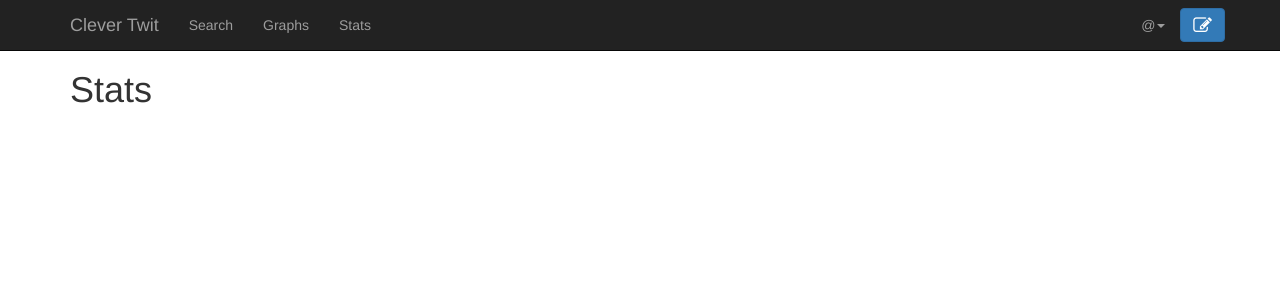
After one commit to daviesjamie/3yp, a Django app: template client/clever_twit/templates/stats.html in a window 1280 px wide. The commit adds this page. Shown: the top 300 px of the page. Run offline with Django 3.2, Linux system fonts and the light colour scheme; the template is opened without the code that fills it, so the values that code supplies are empty; some libraries are stand-ins or nearby versions.

Commit message:
Added template pages for graphs, stats and search.

```diff
--- a/client/clever_twit/templates/default.html
+++ b/client/clever_twit/templates/default.html
@@ -16,9 +16,9 @@
         </div>
         <div class="collapse navbar-collapse">
             <ul class="nav navbar-nav">
-                <li><a href="#">Search</a></li>
-                <li><a href="#">Graphs</a></li>
-                <li><a href="#">Stats</a></li>
+                <li><a href="{% url 'search' %}">Search</a></li>
+                <li><a href="{% url 'graphs' %}">Graphs</a></li>
+                <li><a href="{% url 'stats' %}">Stats</a></li>
             </ul>
             <ul class="nav navbar-nav navbar-right">
                 <li class="dropdown">
--- /dev/null
+++ b/client/clever_twit/templates/stats.html
@@ -0,0 +1,7 @@
+{% extends "default.html" %}
+
+{% block title %}Stats - Clever Twit{% endblock %}
+
+{% block content %}
+    <h1>Stats</h1>
+{% endblock %}
--- a/client/clever_twit/urls.py
+++ b/client/clever_twit/urls.py
@@ -3,4 +3,7 @@ from django.conf.urls import patterns, include, url
 urlpatterns = patterns('clever_twit.views',
     url(r'^$', 'index', name='index'),
     url(r'^tweet/?$', 'tweet', name='tweet'),
+    url(r'^search/?$', 'search', name='search'),
+    url(r'^graphs/?$', 'graphs', name='graphs'),
+    url(r'^stats/?$', 'stats', name='stats'),
 )
```
Also changed, not shown: client/clever_twit/templates/graphs.html (added, +7 -0 lines), client/clever_twit/templates/search.html (added, +7 -0 lines), client/clever_twit/views.py (+13 -0 lines).
